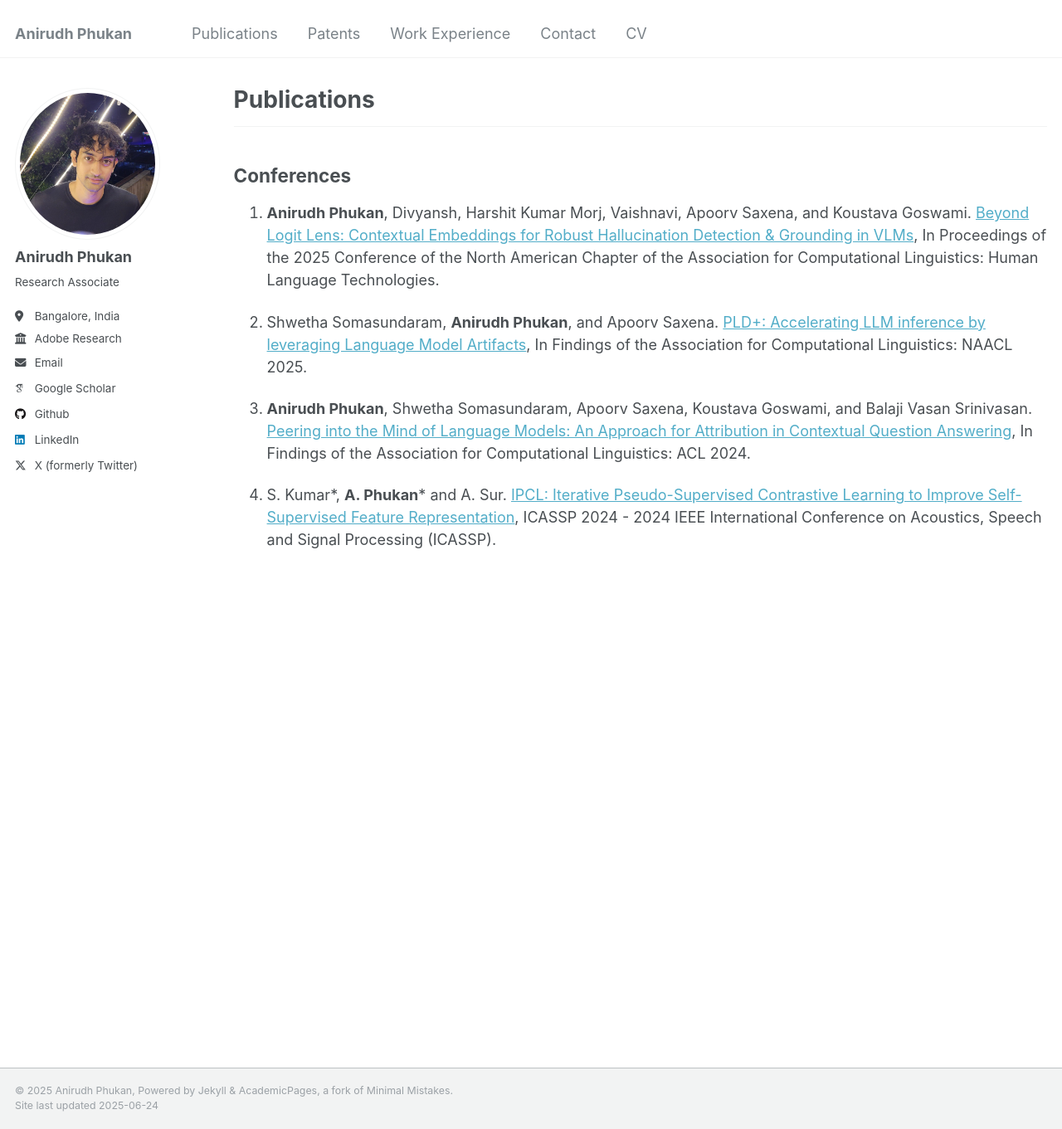
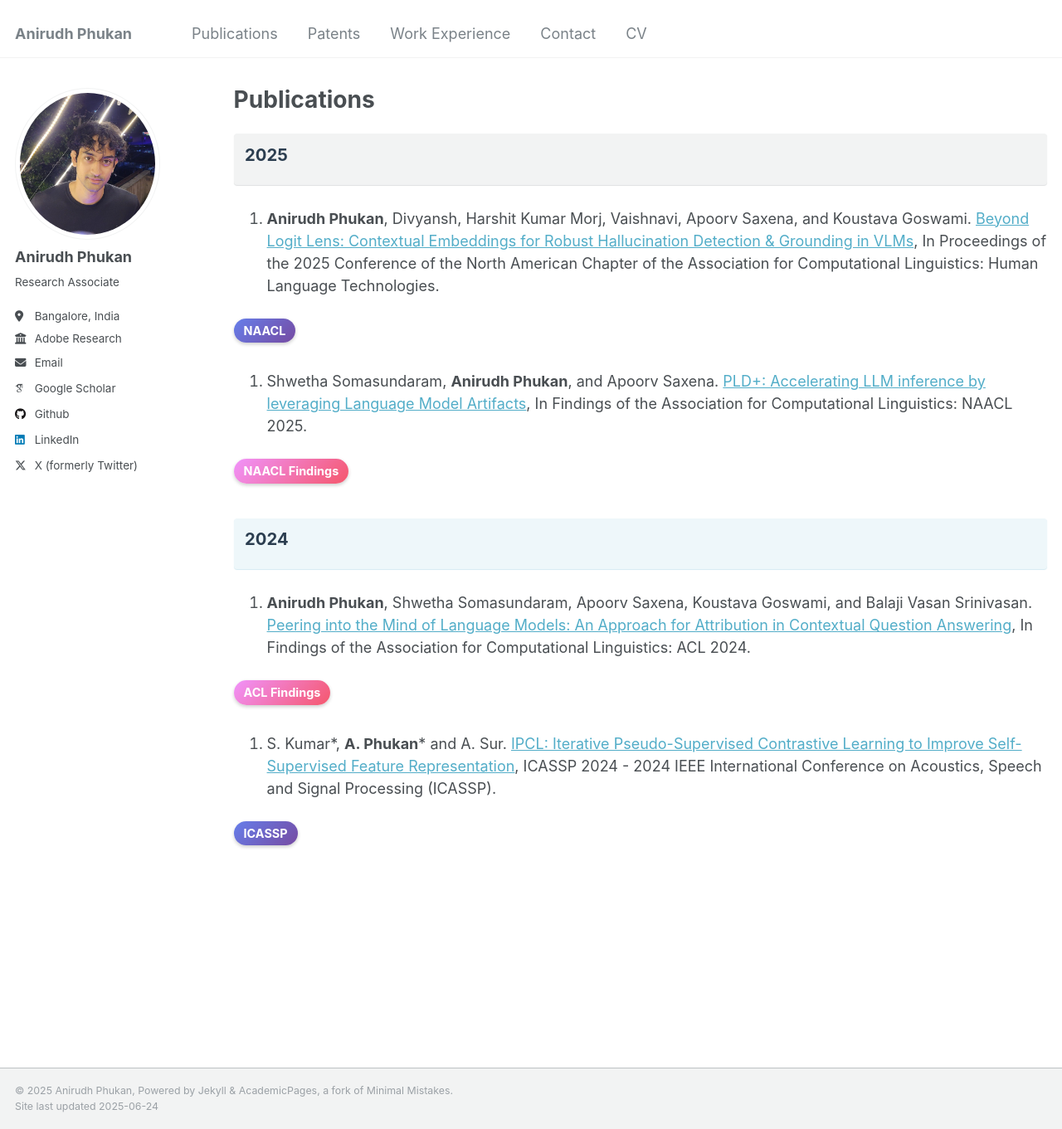
Before and after one commit to Anirudh-Phukan/Anirudh-Phukan.github.io, a Jekyll site: the page built from _pages/publications.md, in a window 1280 px wide and 1361 px high. Shown: the whole window at 83% size. Built offline with Jekyll 4.4.1, drawn with Linux system fonts in a browser that asks for light colours; some web fonts are replaced.

Commit message:
Updated publications

```diff
--- a/_pages/publications.md
+++ b/_pages/publications.md
@@ -5,15 +5,49 @@ permalink: /publications/
 author_profile: true
 ---
 
----
-## Conferences
+<style>
+.conference-banner {
+    display: inline-block;
+    background: linear-gradient(135deg, #667eea 0%, #764ba2 100%);
+    color: white;
+    padding: 4px 12px;
+    border-radius: 15px;
+    font-size: 0.8em;
+    font-weight: bold;
+    margin-top: 8px;
+    margin-bottom: 15px;
+    box-shadow: 0 2px 4px rgba(0,0,0,0.2);
+}
+
+.conference-banner.findings {
+    background: linear-gradient(135deg, #f093fb 0%, #f5576c 100%);
+}
+
+</style>
+
+<div class="notice--primary" markdown="1">
+<h3 style="margin-top: 0; text-align: left; font-size: 1.5em; color: #2c3e50;">2025</h3>
+</div>
+
 1. **Anirudh Phukan**, Divyansh, Harshit Kumar Morj, Vaishnavi, Apoorv Saxena, and Koustava Goswami. [Beyond Logit Lens: Contextual Embeddings for Robust Hallucination Detection & Grounding in VLMs](https://arxiv.org/abs/2411.19187), In Proceedings of the 2025 Conference of the North American Chapter of the Association for Computational Linguistics: Human Language Technologies.
+
+<div class="conference-banner">NAACL</div>
 
 2. Shwetha Somasundaram, **Anirudh Phukan**, and Apoorv Saxena. [PLD+: Accelerating LLM inference by leveraging Language Model Artifacts](https://arxiv.org/abs/2412.01447), In Findings of the Association for Computational Linguistics: NAACL 2025.
 
-3. **Anirudh Phukan**, Shwetha Somasundaram, Apoorv Saxena, Koustava Goswami, and Balaji Vasan Srinivasan. [Peering into the Mind of Language Models: An Approach for Attribution in Contextual
+<div class="conference-banner findings">NAACL Findings</div>
+
+<div class="notice--info" markdown="1">
+<h3 style="margin-top: 0; text-align: left; font-size: 1.5em; color: #2c3e50;">2024</h3>
+</div>
+
+1. **Anirudh Phukan**, Shwetha Somasundaram, Apoorv Saxena, Koustava Goswami, and Balaji Vasan Srinivasan. [Peering into the Mind of Language Models: An Approach for Attribution in Contextual
 Question Answering](https://aclanthology.org/2024.findings-acl.682/), In Findings of the Association for Computational Linguistics: ACL 2024.
 
-4. S. Kumar\*, **A. Phukan**\* and A. Sur. [IPCL: Iterative Pseudo-Supervised Contrastive Learning to
+<div class="conference-banner findings">ACL Findings</div>
+
+2. S. Kumar\*, **A. Phukan**\* and A. Sur. [IPCL: Iterative Pseudo-Supervised Contrastive Learning to
 Improve Self-Supervised Feature Representation](https://ieeexplore.ieee.org/abstract/document/10447607), ICASSP 2024 - 2024 IEEE International Conference
 on Acoustics, Speech and Signal Processing (ICASSP).
+
+<div class="conference-banner">ICASSP</div>
```
